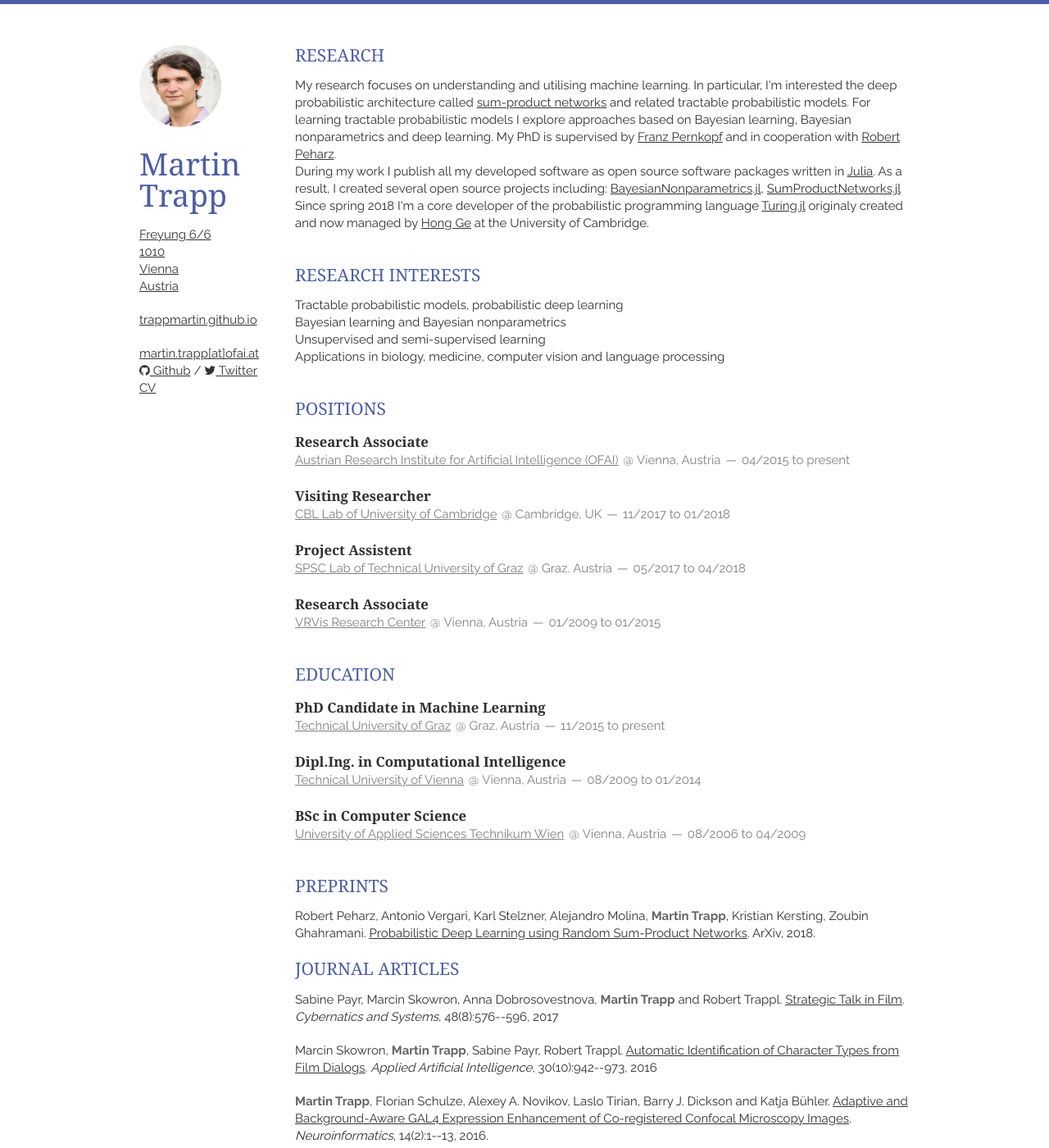
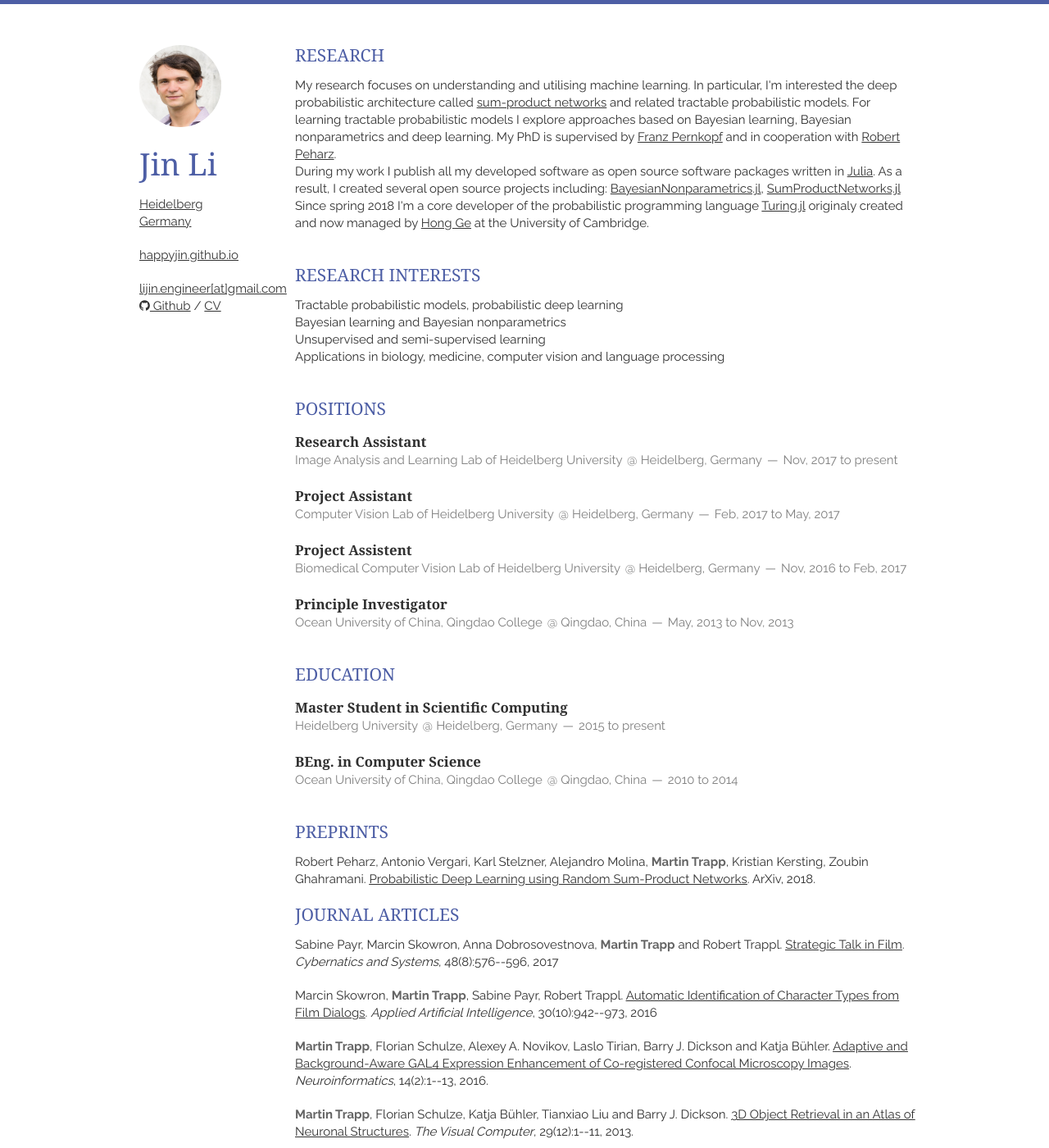
Before and after one commit to happyjin/happyjin.github.io, a Jekyll site: the page built from index.html, in a window 1280 px wide and 1400 px high. Shown: the whole window at 82% size. Built offline with Jekyll 4.4.1, drawn with Linux system fonts in a browser that asks for light colours; nearby versions of some CDN libraries; Markdown is read by kramdown in place of the engine named in the settings; the list of posts is cut into pages by our own code.

Commit message:
modify info

```diff
--- a/_config.yml
+++ b/_config.yml
@@ -11,21 +11,21 @@ url: http://trappmartin.github.io
 author: Martin Trapp
 
 baseurl: /
-title: Martin Trapp
-name: Martin Trapp
-email: martin.trapp[at]ofai.at
-email_full: mailto:martin.trapp[at]ofai.at
-website: trappmartin.github.io
-website_full: https://trappmartin.github.io
-github: trappmartin
-twitter: martin_trapp
+title: Jin Li's Personal Webpage
+name: Jin Li
+email: lijin.engineer[at]gmail.com
+email_full: mailto:lijin.engineer@gmail.com
+website: happyjin.github.io
+website_full: https://happyjin.github.io
+github: happyjin
+#twitter: martin_trapp
 #tel: +44 0000 000000
 #tel_full: tel:+440000000000
-google_maps: 'https://www.google.at/maps/place/%C3%96st.+Forschungsinstitut+f%C3%BCr+Artificial+Intelligence+(OFAI)/@48.2122238,16.3642285,15z/data=!4m2!3m1!1s0x0:0xef32d1eb2cf852b1?sa=X&ved=0ahUKEwjj8tTS3YrQAhVHtBoKHdz5ACQQ_BIIgQEwCw'
-address: Freyung 6/6
-postcode: 1010
-city: Vienna
-country: Austria
+google_maps: 'https://www.google.com/maps/place/Heidelberg/@49.4057072,8.6135741,12z/data=!3m1!4b1!4m5!3m4!1s0x4797c1050eccdccd:0xefe6ea0044243ad7!8m2!3d49.3987524!4d8.6724335'
+#address: Freyung 6/6
+#postcode: 1010
+city: Heidelberg
+country: Germany
 
 # needed for travis-ci build
 exclude: [vendor]
--- a/_includes/education.html
+++ b/_includes/education.html
@@ -2,23 +2,18 @@
 	<h1>Education</h1>
 	<article>
 		<header>
-		<h1>PhD Candidate in Machine Learning</h1>
-		<span><a href="https://www.tugraz.at/">Technical University of Graz</a></span>
-		<span><address>Graz, Austria</address><time>11/2015 to present</time></span>
+		<h1>Master Student in Scientific Computing</h1>
+		<!-- <span><a href="https://www.tugraz.at/">Heidelberg University, Germany</a></span> -->
+		<span>Heidelberg University</a></span>
+		<span><address>Heidelberg, Germany</address><time>2015 to present</time></span>
 		</header>
 	</article>
 	<article>
 		<header>
-		<h1>Dipl.Ing. in Computational Intelligence</h1>
-		<span><a href="http://www.tuwien.ac.at/en/">Technical University of Vienna</a></span>
-		<span><address>Vienna, Austria</address><time>08/2009 to 01/2014</time></span>
-		</header>
-	</article>
-	<article>
-		<header>
-		<h1>BSc in Computer Science</h1>
-		<span><a href="https://www.technikum-wien.at/en/">University of Applied Sciences Technikum Wien</a></span>
-		<span><address>Vienna, Austria</address><time>08/2006 to 04/2009</time></span>
+		<h1>BEng. in Computer Science</h1>
+		<!-- <span><a href="http://www.tuwien.ac.at/en/">Ocean University of China, Qingdao College, China</a></span> -->
+		<span>Ocean University of China, Qingdao College</a></span>
+		<span><address>Qingdao, China</address><time>2010 to 2014</time></span>
 		</header>
 	</article>
 </section>
--- a/_includes/positions.html
+++ b/_includes/positions.html
@@ -2,30 +2,31 @@
 	<h1>Positions</h1>
 	<article>
 		<header>
-		<h1>Research Associate</h1>
-		<span><a href="http://ofai.at">Austrian Research Institute for Artificial Intelligence (OFAI)</a></span>
-		<span><address>Vienna, Austria</address><time>04/2015 to present</time></span>
+		<h1>Research Assistant</h1>
+		<span>Image Analysis and Learning Lab of Heidelberg University</a></span>
+		<span><address>Heidelberg, Germany</address><time>Nov, 2017 to present</time></span>
 		</header>
 	</article>
 	<article>
 		<header>
-			<h1>Visiting Researcher</h1>
-			<span><a href="http://learning.eng.cam.ac.uk/Public/">CBL Lab of University of Cambridge</a></span>
-			<span><address>Cambridge, UK</address><time>11/2017 to 01/2018</time></span>
+			<h1>Project Assistant</h1>
+			<!-- <span><a href="http://learning.eng.cam.ac.uk/Public/">CBL Lab of University of Cambridge</a></span> -->
+			<span>Computer Vision Lab of Heidelberg University</a></span>
+			<span><address>Heidelberg, Germany</address><time>Feb, 2017 to May, 2017</time></span>
 		</header>
 	</article>
 	<article>
 		<header>
 			<h1>Project Assistent</h1>
-			<span><a href="https://www.spsc.tugraz.at/">SPSC Lab of Technical University of Graz</a></span>
-			<span><address>Graz, Austria</address><time>05/2017 to 04/2018</time></span>
+			<span>Biomedical Computer Vision Lab of Heidelberg University</a></span>
+			<span><address>Heidelberg, Germany</address><time>Nov, 2016 to Feb, 2017</time></span>
 		</header>
 	</article>
 	<article>
 		<header>
-		<h1>Research Associate</h1>
-		<span><a href="http://vrvis.at">VRVis Research Center</a></span>
-		<span><address>Vienna, Austria</address><time>01/2009 to 01/2015</time></span>
+		<h1>Principle Investigator</h1>
+		<span>Ocean University of China, Qingdao College</a></span>
+		<span><address>Qingdao, China</address><time>May, 2013 to Nov, 2013</time></span>
 		</header>
 	</article>
 </section>
--- a/_layouts/layout.html
+++ b/_layouts/layout.html
@@ -4,7 +4,8 @@
     <meta charset="utf-8">
     <title>{{ site.title }}</title>
     <meta name="description" content="{{ site.name }}'s Résumé">
-    <meta name="author" content="{{ site.name }} @{{ site.twitter }}">
+    <!-- <meta name="author" content="{{ site.name }} @{{ site.twitter }}"> -->
+    <meta name="author" content="{{ site.name }}">
 
     <meta name="viewport" content="width=device-width, initial-scale=1, maximum-scale=1">
 
@@ -32,8 +33,8 @@
         </p>
         <address>
             <a href="{{ site.google_maps }}">
-                {{ site.address }}<br/>
-                {{ site.postcode }}<br/>
+                <!-- {{ site.address }}<br/>
+                {{ site.postcode }}<br/> -->
                 {{ site.city }}<br/>
                 {{ site.country }}
             </a>
@@ -44,7 +45,7 @@
         <p>
             <a href="{{ site.email_full }}">{{ site.email }}</a><br/>
             <a href="https://github.com/{{ site.github }}"><i class="fa fa-github"></i> Github</a> /
-            <a href="https://twitter.com/{{ site.twitter }}"><i class="fa fa-twitter"></i> Twitter</a><br/>
+            <!-- <a href="https://twitter.com/{{ site.twitter }}"><i class="fa fa-twitter"></i> Twitter</a><br/> -->
             <a href="{{ site.website_full }}/static/cv.pdf">CV</a>
         </p>
     </header>
```
Also changed, not shown: 1 other file.
